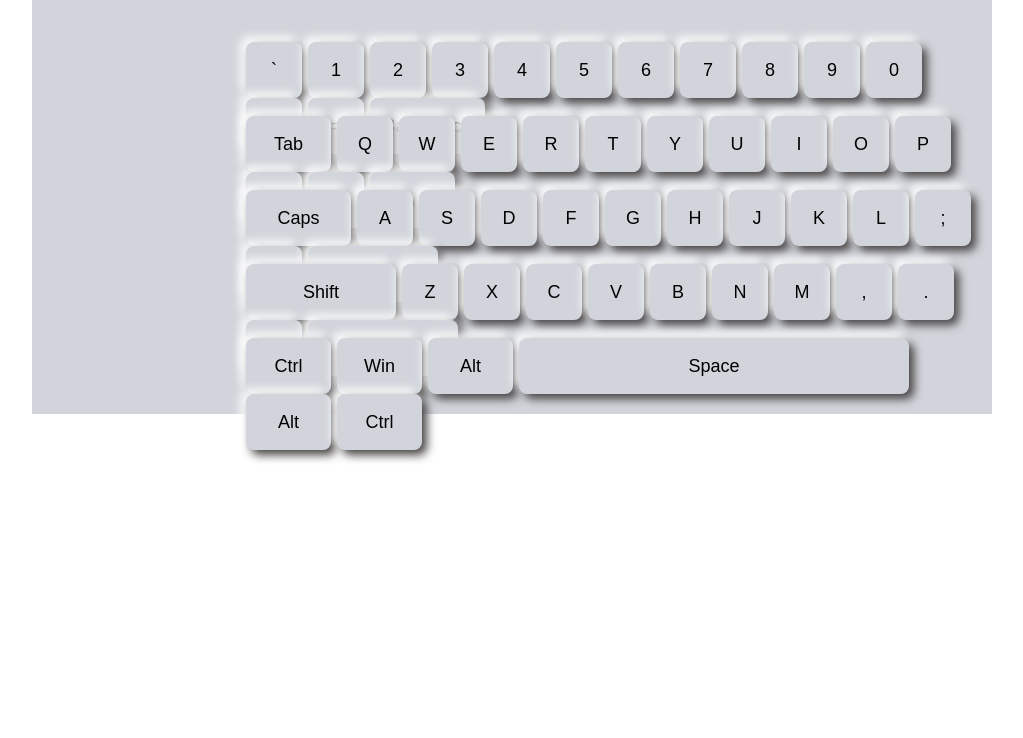
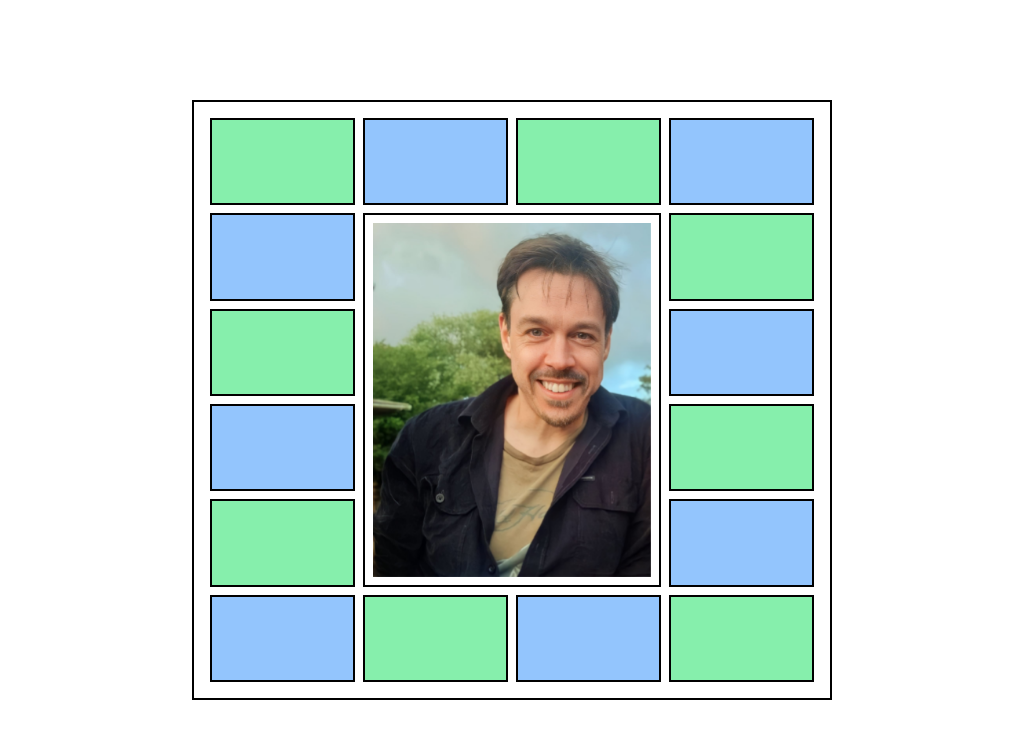
Before and after one commit to jondedman/portfolio, a React (Vite) app: page / in a window 1280 px wide. Shown: the top 738 px of the page, without its empty margins (128-1151 px from the left). Built offline with nearby package versions, Linux system fonts and the light colour scheme.

Commit message:
revert to game board design with flip card in center

```diff
--- a/src/App.jsx
+++ b/src/App.jsx
@@ -1,13 +1,74 @@
 import "./App.css";
 // import Key from "./Key.jsx";
-import Keyboard from "./Keyboard";
+// import Keyboard from "./Keyboard";
 
 function App() {
 	// const [count, setCount] = useState(0);
 
 	return (
 		<>
-			<Keyboard> </Keyboard>
+			<div className="flex items-center justify-center w-screen h-screen">
+				<div className="flex items-center justify-center h-2/3 w-5/6 lg:h-3/4 lg:w-1/2">
+					<div className="grid grid-cols-4 grid-rows-6 gap-2 p-4 border-2 border-black h-full w-full">
+						<div className="col-start-1 row-start-1 col-span-1 row-span-1 bg-green-300 border-2 border-black p-2"></div>
+						<div className="col-start-2 row-start-1 col-span-1 row-span-1 bg-blue-300 border-2 border-black p-2"></div>
+						<div className="col-start-3 row-start-1 col-span-1 row-span-1 bg-green-300 border-2 border-black p-2"></div>
+						<div className="col-start-4 row-start-1 col-span-1 row-span-1 bg-blue-300 border-2 border-black p-2"></div>
+						<div className="col-start-1 row-start-2 col-span-1 row-span-1 bg-blue-300 border-2 border-black p-2"></div>
+						<div className="col-start-1 row-start-3 col-span-1 row-span-1 bg-green-300 border-2 border-black p-2"></div>
+						<div className="col-start-1 row-start-4 col-span-1 row-span-1 bg-blue-300 border-2 border-black p-2"></div>
+						<div className="col-start-1 row-start-5 col-span-1 row-span-1 bg-green-300 border-2 border-black p-2"></div>
+						<div className="col-start-1 row-start-6 col-span-1 row-span-1 bg-blue-300 border-2 border-black p-2"></div>
+						<div className="col-start-2 row-start-6 col-span-1 row-span-1 bg-green-300 border-2 border-black p-2"></div>
+						<div className="col-start-3 row-start-6 col-span-1 row-span-1 bg-blue-300 border-2 border-black p-2"></div>
+						<div className="col-start-4 row-start-6 col-span-1 row-span-1 bg-green-300 border-2 border-black p-2"></div>
+						<div className="col-start-4 row-start-5 col-span-1 row-span-1 bg-blue-300 border-2 border-black p-2"></div>
+						<div className="col-start-4 row-start-4 col-span-1 row-span-1 bg-green-300 border-2 border-black p-2"></div>
+						<div className="col-start-4 row-start-3 col-span-1 row-span-1 bg-blue-300 border-2 border-black p-2"></div>
+						<div className="col-start-4 row-start-2 col-span-1 row-span-1 bg-green-300 border-2 border-black p-2"></div>
+						<div
+							className="col-start-2 row-start-2 col-span-2 row-span-4 border-2 border-black p-2"
+							style={{ perspective: "1000px" }}
+						>
+							<div
+								className="relative w-full h-full text-center"
+								style={{
+									transition: "transform 0.8s",
+									transformStyle: "preserve-3d",
+								}}
+								onMouseEnter={(e) =>
+									(e.currentTarget.style.transform = "rotateY(180deg)")
+								}
+								onMouseLeave={(e) => (e.currentTarget.style.transform = "")}
+							>
+								<div
+									className="bg-gray-400 text-black absolute w-full h-full"
+									style={{ backfaceVisibility: "hidden" }}
+								>
+									<img
+										src="/profile.jpg"
+										alt="profile pic"
+										className="object-cover w-full h-full"
+									/>
+								</div>
+
+								<div
+									className="bg-blue-500 text-white absolute w-full h-full"
+									style={{
+										transform: "rotateY(180deg)",
+										backfaceVisibility: "hidden",
+									}}
+								>
+									<h1>Jon Placeholder</h1>
+									<p>blah</p>
+									<p>more blah</p>
+								</div>
+							</div>
+						</div>
+						{/* Other grid items */}
+					</div>
+				</div>
+			</div>
 		</>
 	);
 }
--- a/src/Keyboard.jsx
+++ b/src/Keyboard.jsx
@@ -1,8 +1,8 @@
 import Key from "./Key";
 function keyboard() {
 	return (
-		<div className="flex m-auto p-4 pb-3 box-border bg-gray-300 w-3/4">
-			<div className="mt-4 ml-48">
+		<div className="flex justify-center m-auto p-4 pb-3 mb-4 box-border bg-gray-300 w-[1000px] rounded-xl shadow-2xl">
+			<div className="mt-4 ml-4 mr-4">
 				<div className="w-full h-16 mt-2.5">
 					<Key>`</Key>
 					<Key>1</Key>
--- a/tailwind.config.js
+++ b/tailwind.config.js
@@ -11,6 +11,26 @@ export default {
 			fontFamily: {
 				poppins: ["Poppins", "sans-serif"],
 			},
+			perspective: {
+				none: "none",
+				"1000": "1000px",
+			},
+			transform: ["hover", "focus"],
+			rotate: {
+				"0": "0",
+				"45": "45deg",
+				"90": "90deg",
+				"135": "135deg",
+				"180": "180deg",
+				"270": "270deg",
+				"360": "360deg",
+			},
+			backfaceVisibility: {
+				hidden: "hidden",
+			},
+			transformStyle: {
+				preserve: "preserve-3d",
+			},
 		},
 	},
 	variants: {
```
Also changed, not shown: public/profile.jpg (added).
